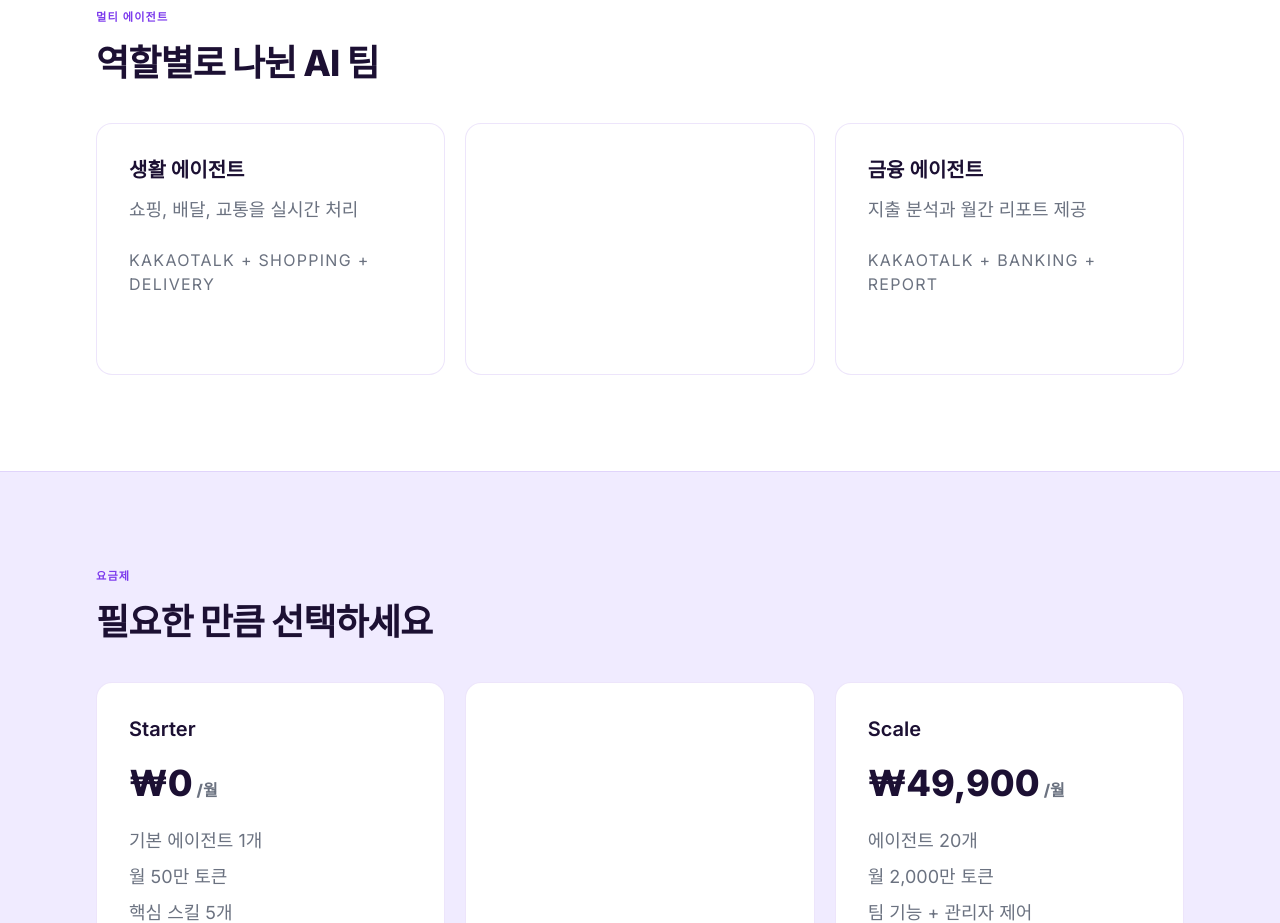
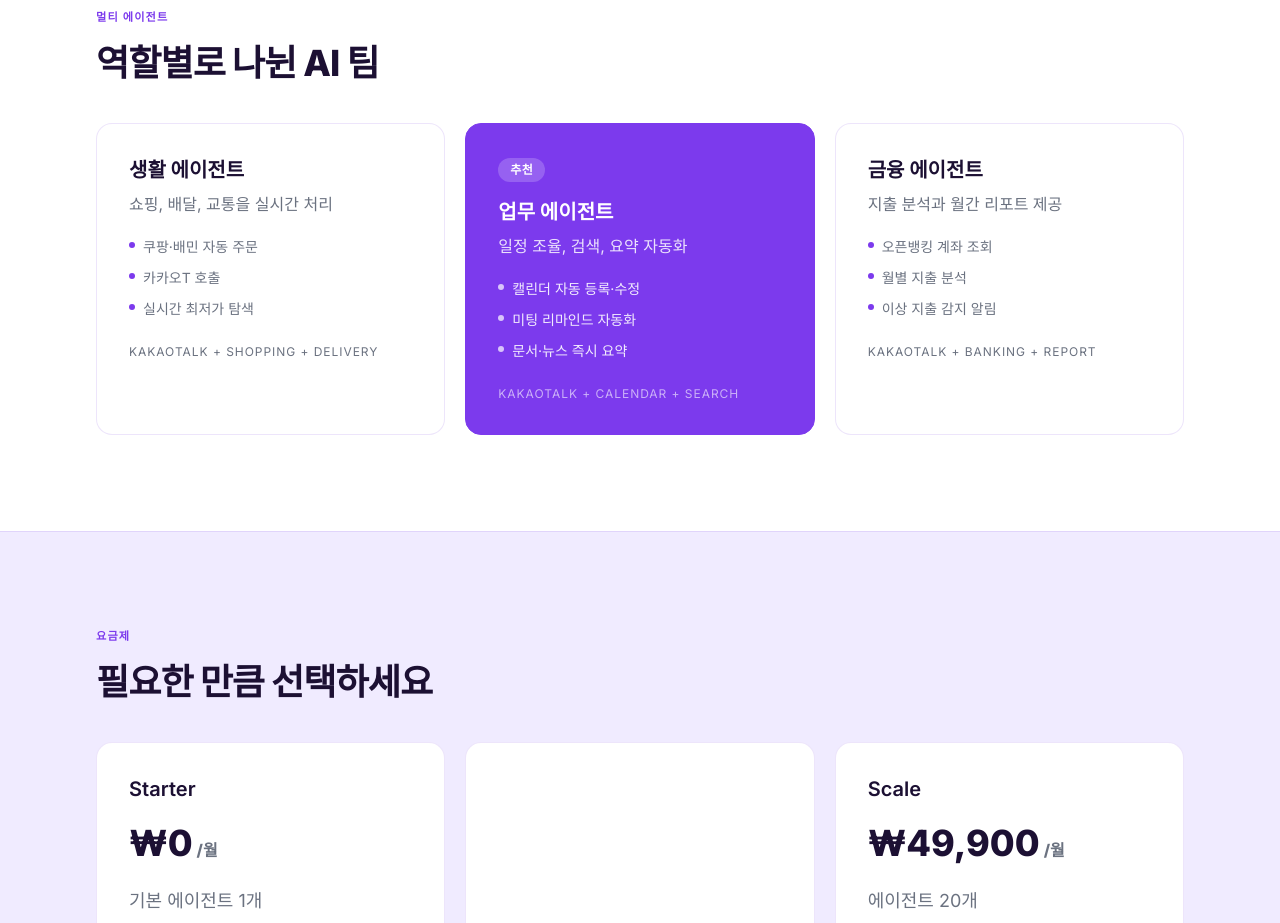
Before and after one commit to seojoonkim/cosmoid, a Next.js app: page / in a window 1280 px wide. Shown: the part 4280-5203 px from the top of the page. Built offline with nearby package versions, Linux system fonts and the light colour scheme.

Commit message:
fix: MultiAgent 카드 보라 배경 표시 + 불릿 추가

```diff
--- a/src/components/MultiAgent.tsx
+++ b/src/components/MultiAgent.tsx
@@ -3,17 +3,20 @@ const agents = [
     title: "생활 에이전트",
     desc: "쇼핑, 배달, 교통을 실시간 처리",
     stack: "Kakaotalk + Shopping + Delivery",
+    bullets: ["쿠팡·배민 자동 주문", "카카오T 호출", "실시간 최저가 탐색"],
   },
   {
     title: "업무 에이전트",
     desc: "일정 조율, 검색, 요약 자동화",
     stack: "Kakaotalk + Calendar + Search",
+    bullets: ["캘린더 자동 등록·수정", "미팅 리마인드 자동화", "문서·뉴스 즉시 요약"],
     featured: true,
   },
   {
     title: "금융 에이전트",
     desc: "지출 분석과 월간 리포트 제공",
     stack: "Kakaotalk + Banking + Report",
+    bullets: ["오픈뱅킹 계좌 조회", "월별 지출 분석", "이상 지출 감지 알림"],
   },
 ];
 
@@ -27,22 +30,34 @@ export default function MultiAgent() {
           {agents.map((agent) => (
             <article
               key={agent.title}
-              className={`card p-6 md:p-8 ${
-                agent.featured
-                  ? "border-[var(--purple)] bg-[var(--purple)] text-white"
-                  : "text-[var(--text)]"
-              }`}
+              className="rounded-2xl border p-6 md:p-8"
+              style={agent.featured
+                ? { background: "var(--purple)", borderColor: "var(--purple)", color: "white" }
+                : { background: "var(--surface)", borderColor: "var(--border)", color: "var(--text)" }
+              }
             >
               {agent.featured && (
-                <span className="mb-5 inline-block rounded-full bg-white/20 px-3 py-1 text-xs font-semibold uppercase tracking-wide text-white">
+                <span className="mb-4 inline-block rounded-full px-3 py-1 text-xs font-semibold uppercase tracking-wide"
+                  style={{ background: "rgba(255,255,255,0.2)", color: "white" }}>
                   추천
                 </span>
               )}
-              <h3 className="text-lg font-semibold md:text-xl">{agent.title}</h3>
-              <p className={`mt-3 text-base md:text-lg ${agent.featured ? "text-white" : "text-[var(--muted)]"}`}>
+              <h3 className="text-xl font-bold">{agent.title}</h3>
+              <p className="mt-2 text-base" style={{ color: agent.featured ? "rgba(255,255,255,0.85)" : "var(--muted)" }}>
                 {agent.desc}
               </p>
-              <p className={`mt-6 text-sm uppercase tracking-[0.08em] md:text-base ${agent.featured ? "text-white" : "text-[var(--muted)]"}`}>
+              <ul className="mt-5 space-y-2">
+                {agent.bullets.map((b) => (
+                  <li key={b} className="flex items-start gap-2 text-sm leading-relaxed"
+                    style={{ color: agent.featured ? "rgba(255,255,255,0.9)" : "var(--muted)" }}>
+                    <span className="mt-1.5 h-1.5 w-1.5 rounded-full shrink-0"
+                      style={{ background: agent.featured ? "rgba(255,255,255,0.7)" : "var(--purple)" }} />
+                    {b}
+                  </li>
+                ))}
+              </ul>
+              <p className="mt-6 text-xs uppercase tracking-[0.08em]"
+                style={{ color: agent.featured ? "rgba(255,255,255,0.6)" : "var(--muted)" }}>
                 {agent.stack}
               </p>
             </article>
```
